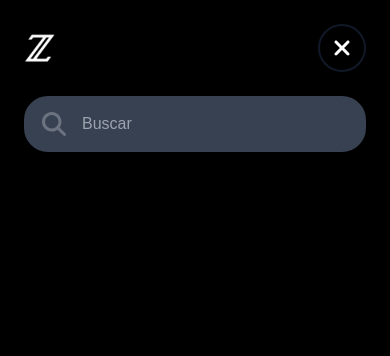
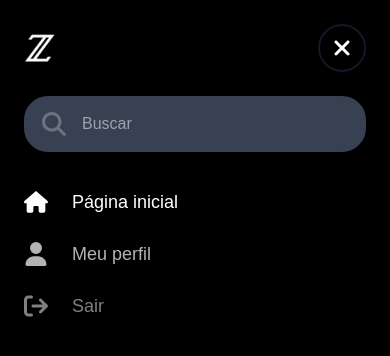
Before and after one commit to gumiranda/nextjs, a Next.js app: page /home in a window 390 px wide. Both pictures are taken after a click on the element 354 px from the left and 38 px from the top of the page. Shown: the top 356 px of the page. Built offline with nearby package versions, Linux system fonts and the light colour scheme.

Commit message:
Refatorar layout e componentes da página de login: Otimizar performance e corrigir bugs

```diff
--- a/src/components/home/home-header.tsx
+++ b/src/components/home/home-header.tsx
@@ -1,5 +1,5 @@
 "use client";
-import React, { useState } from "react"; // Import React.memo
+import React, { useState, memo } from "react"; // Import React.memo
 import { FontAwesomeIcon } from "@fortawesome/react-fontawesome";
 import { Logo } from "../ui/logo";
 import { faBars } from "@fortawesome/free-solid-svg-icons";
@@ -8,12 +8,18 @@ import { HomeMenu } from "./home-menu";
 // Memoize the FontAwesomeIcon component
 const MemoizedFontAwesomeIcon = React.memo(FontAwesomeIcon);
 
+// Memoize the Logo component
+const MemoizedLogo = memo(Logo);
+
+// Wrap HomeMenu with React.memo
+const MemoizedHomeMenu = React.memo(HomeMenu);
+
 export const HomeHeader = () => {
   const [showMenu, setShowMenu] = useState(false);
   return (
     <header className="flex justify-between p-6 border-b-2 border-gray-600">
       <div className="lg:hidden">
-        <Logo size={24} />
+        <MemoizedLogo size={24} /> {/* Use MemoizedLogo instead of Logo */}
       </div>
       <div className="hidden lg:block text-2xl">Página inicial</div>
       <div
@@ -24,7 +30,7 @@ export const HomeHeader = () => {
       >
         <MemoizedFontAwesomeIcon icon={faBars} className="size-6" />
       </div>
-      {showMenu && <HomeMenu closeAction={() => setShowMenu(false)} />}
+      {showMenu && <MemoizedHomeMenu closeAction={() => setShowMenu(false)} />}
     </header>
   );
 };
--- a/src/components/home/home-menu.tsx
+++ b/src/components/home/home-menu.tsx
@@ -1,7 +1,9 @@
 import { FontAwesomeIcon } from "@fortawesome/react-fontawesome";
 import { Logo } from "../ui/logo";
-import { faXmark } from "@fortawesome/free-solid-svg-icons";
+import { faHouse, faUser, faXmark } from "@fortawesome/free-solid-svg-icons";
 import { SearchInput } from "../ui/search-input";
+import { NavItem } from "../nav/nav-item";
+import { NavLogout } from "../nav/nav-logout";
 
 type Props = {
   closeAction: () => void;
@@ -22,6 +24,11 @@ export const HomeMenu = ({ closeAction }: Props) => {
       <div className="my-6">
         <SearchInput />
       </div>
+      <div>
+        <NavItem label="Página inicial" icon={faHouse} href="/home" />
+        <NavItem label="Meu perfil" icon={faUser} href="/profile" />
+        <NavLogout />
+      </div>
     </div>
   );
 };
```
